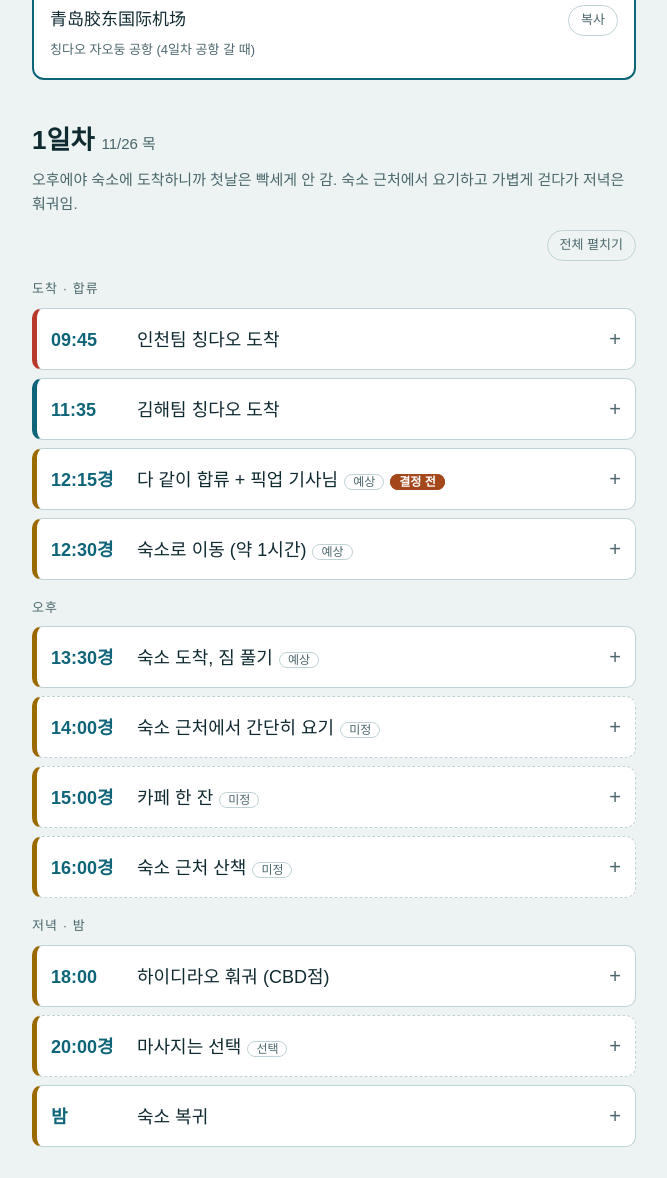
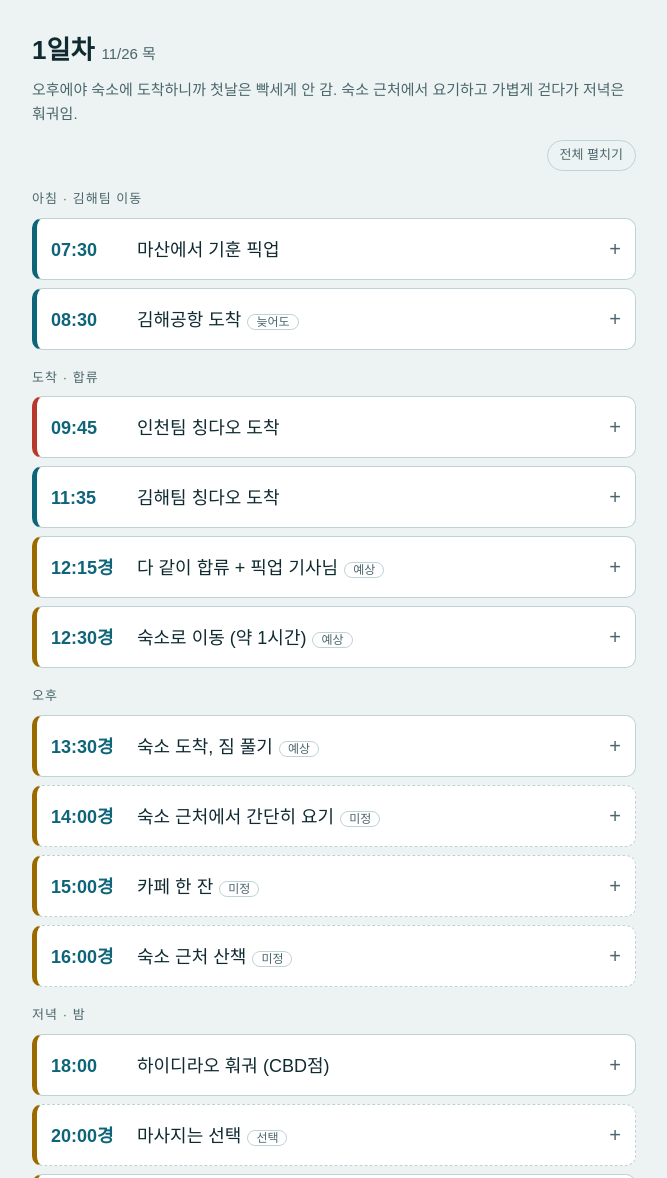
Before and after one commit to smartvipo-max/qingdao-trip, a plain HTML site: page index.html in a window 1280 px wide. Shown: the part 1622-2800 px from the top of the page, without its empty margins (306-973 px from the left). Drawn offline with Linux system fonts and the light colour scheme.

Commit message:
Add files via upload

```diff
--- a/index.html
+++ b/index.html
@@ -128,8 +128,8 @@ details[open]>summary::after{content:"–"}
   <h2>여행 멤버</h2>
   <ul class="members">
     <li><b>웅이</b><span>사천 · 김해 출발</span></li>
-    <li><b>군세</b><span>진주 · 김해 출발</span></li>
-    <li><b>나</b><span>마산 · 김해 출발</span></li>
+    <li><b>군세</b><span>진주 · 김해 출발 · 부총무</span></li>
+    <li><b>나</b><span>마산 · 김해 출발 · 주 총무</span></li>
     <li><b>세워이</b><span>양주 · 인천 출발</span></li>
     <li><b>준미</b><span>부평 · 인천 출발</span></li>
   </ul>
@@ -150,7 +150,6 @@ details[open]>summary::after{content:"–"}
 <text class="rm-time incheon" x="192" y="268">09:45 도착</text>
 </svg><p>김해팀 3명, 인천팀 2명이 각자 공항에서 모여서 비행기 타고 칭다오에서 만남. 도착 시각은 현지 기준.</p></figure>
   <p class="intro" style="margin-top:14px">일정은 상황 따라 언제든 바뀜. 시간 누르면 세부 내용이랑 한자 이름이 나옴. 점선 칸은 '후보'라서 아직 미확정이고, 점선 테두리 박스는 갈아탈 수 있는 '플랜 B'임.</p>
-  <div class="decbox"><b>결정 전</b> 표시는 아직 안 정해서 디스코드 통화에서 같이 정할 항목임. 정해지면 이 표시 지우고 내용 바꿈.</div>
 
   <div class="taxi" id="taxi"></div>
   </section>
@@ -159,7 +158,7 @@ details[open]>summary::after{content:"–"}
   <div id="zh"></div>
   <div id="info"></div>
 
-  <p class="foot">집현회 제 9회 칭다오 여행 · 2026.11.05 기준 정리본 · 시각은 전부 현지 기준(한국보다 1시간 느림). '예상' 표시된 시각이랑 요금은 상황 따라 바뀔 수 있음. 가게 정보(한자 이름, 주소, 지도 링크)는 2026.10.25 기준 자료라서 영업 여부는 가기 전에 고덕지도에서 다시 확인함.</p>
+  <p class="foot">집현회 제 9회 칭다오 여행 · 2026.11.21 기준 정리본 · 시각은 전부 현지 기준(한국보다 1시간 느림). '예상' 표시된 시각이랑 요금은 상황 따라 바뀔 수 있음. 가게 정보(한자 이름, 주소, 지도 링크)는 2026.10.25 기준 자료라서 영업 여부는 가기 전에 고덕지도에서 다시 확인함.</p>
 </main>
 
 <script>
@@ -171,10 +170,13 @@ const P = {"56": {"ko": "하이디라오 CBD점", "tip": "숙소 근처 훠궈
  notes: [['제목','내용'], ...]   places: [가게번호, ...]   keys: [{zh,ko}]  (고덕지도 검색어) */
 const DAYS = [
  {id:'day1', label:'1일차', date:'11/26 목', intro:'오후에야 숙소에 도착하니까 첫날은 빡세게 안 감. 숙소 근처에서 요기하고 가볍게 걷다가 저녁은 훠궈임.', items:[
+  {sep:'아침 · 김해팀 이동'},
+  {t:'07:30', title:'마산에서 기훈 픽업', team:'gimhae', desc:'웅이가 군세(진주)를 태우고 7:30까지 마산에 도착함. 마산에서 기훈이 합류해서 김해공항으로 감.'},
+  {t:'08:30', title:'김해공항 도착', team:'gimhae', tag:'늦어도', desc:'늦어도 8:30까지는 도착함. 수속하고 출국함.'},
   {sep:'도착 · 합류'},
   {t:'09:45', title:'인천팀 칭다오 도착', team:'incheon', desc:'공항에서 김해팀 올 때까지 대기함. 알리페이, 환전 해두고 기다림. eSIM은 기훈이가 사서 각자한테 QR 보내줌.'},
   {t:'11:35', title:'김해팀 칭다오 도착', team:'gimhae', desc:'입국심사 받고 짐 찾아서 나옴.'},
-  {t:'12:15경', title:'다 같이 합류 + 픽업 기사님', team:'all', tag:'예상', desc:'공항 미팅 서비스로 기사님 만나서 차 탐. 기사님이 이름 적힌 피켓 들고 있음.', dec:'합류 시각이 12:15경으로 맞는지, 5명 + 캐리어 5개가 한 차에 실리는지 기사님께 확인.', notes:[['차량','차량번호는 단톡방에 따로 공유함'],['인원','5명 + 캐리어 5개 (공간 되는지 기사님께 확인)'],['요금','5명 합쳐 약 7만 원']]},
+  {t:'12:15경', title:'다 같이 합류 + 픽업 기사님', team:'all', tag:'예상', desc:'공항 미팅 서비스로 기사님 만나서 차 탐. 기사님이 이름 적힌 피켓 들고 있음. 5명 + 캐리어 5개 다 들어가는 것 확인됨.', notes:[['차량','차량번호는 단톡방에 따로 공유함'],['인원','5명 + 캐리어 5개 (다 들어가는 것 확인함)'],['요금','5명 합쳐 약 7만 원']]},
   {t:'12:30경', title:'숙소로 이동 (약 1시간)', team:'all', tag:'예상', desc:'공항에서 숙소까지 약 50km라 차로 1시간쯤 걸림. 차에서 잠깐 쉼. 교통 상황 따라 달라짐.', notes:[['숙소','메후드 레스티 호텔 칭다오 CBD']]},
   {sep:'오후'},
   {t:'13:30경', title:'숙소 도착, 짐 풀기', team:'all', tag:'예상', desc:'패밀리 스위트에 엑스트라 베드 놓고 5명 같이 묵음. 체크인이 아직 안 되면 짐만 맡기고 나감.', places:['H']},
@@ -183,7 +185,7 @@ const DAYS = [
   {t:'16:00경', title:'숙소 근처 산책', team:'all', tag:'미정', cand:true, desc:'해안가를 걷고 싶은데 숙소에서 걸어갈 만한 바다가 있는지는 아직 확인 못 함. 고덕지도에서 숙소 기준으로 보고, 없으면 주변 공원이나 상가 거리를 걸음. 해는 5시 전후로 지고 바람이 차니까 겉옷 챙김.'},
   {sep:'저녁 · 밤'},
   {t:'18:00', title:'하이디라오 훠궈 (CBD점)', team:'all', desc:'한국에서도 먹던 맛이라 첫날 저녁으로 무난함. 숙소 근처 지점이라 이동이 짧음. 대기 길 수 있어서 번호표 미리 확인함.', notes:[['볼거리','변검 공연, 수타면 쇼'],['팁','마라랑 토마토 육수가 무난하다는 후기'],['서비스','젤네일 무료 서비스 있다는 후기']], places:[56]},
-  {t:'20:00경', title:'마사지는 선택', team:'all', tag:'선택', cand:true, desc:'엑셀에는 숙소 근처 마사지집이 없음. 첫날 피곤하면 패스하고, 받고 싶으면 고덕지도에서 검색함. 믹스몰 쪽 영족당, 구적족도는 2일차 플랜 B에 들어 있음.', keys:[{zh:'足疗',ko:'발마사지'},{zh:'按摩',ko:'마사지'}]},
+  {t:'20:00경', title:'마사지는 선택', team:'all', tag:'선택', cand:true, desc:'엑셀에는 숙소 근처 마사지집이 없음. 첫날 피곤하면 패스하고, 받고 싶으면 고덕지도에서 검색함. 영족당 발마사지는 3일차에 갈 예정이라 첫날은 패스해도 됨.', keys:[{zh:'足疗',ko:'발마사지'},{zh:'按摩',ko:'마사지'}]},
   {t:'밤', title:'숙소 복귀', team:'all', desc:'내일은 구시가지 걷는 날이라 일찍 쉼.'}
  ]},
 
@@ -201,7 +203,7 @@ const DAYS = [
   {t:'17:45경', title:'타이동에서 양꼬치 저녁', team:'all', tag:'예상', desc:'대하푸가 웨이팅 없다는 후기라 무난함. 맛이 센 편이고 실내 흡연이 되는 가게라 참고. 무예슬거는 웨이팅이 엄청 길어서 가려면 웨이팅 걸어놓고 야시장 다녀오는 식으로.', places:[38,37]},
   {t:'19:30경', title:'타이동 야시장', team:'all', tag:'예상', desc:'간식 들고 천천히 걷는 밤 산책임. 11월은 밤바람이 차서 노점 운영은 현장에서 확인함.', places:[36,39]},
   {t:'21:00경', title:'발마사지는 선택', team:'all', tag:'선택', cand:true, desc:'야시장 근처 가성비 발마사지집. 위챗으로 예약함.', places:[35]},
-  {t:'22:00경', title:'택시로 숙소 복귀', team:'all', tag:'예상', dec:'디디를 한 대로 탈지 두 대로 나눠 탈지, 누가 호출하고 누가 결제할지.', desc:'디디 택시 이용함. 숙소 한자 주소는 맨 위 박스에 있음.'}
+  {t:'22:00경', title:'택시로 숙소 복귀', team:'all', tag:'예상', desc:'디디 택시 한 대에 5명이 다 같이 탐. 숙소 한자 주소는 맨 위 박스에 있음.'}
  ],
  planB:{title:'플랜 B · 믹스몰 코스', note:'구시가지 대신', intro:'구시가지 대신 믹스몰이랑 5.4광장 쪽에서 하루 보내는 코스임. 식당, 카페, 마사지가 한 곳에 다 모여 있어서 편한데, 사람 많은 핫한 동네라 우리 취향이 아닐 수도 있음. 숙소에서 택시로 13분쯤 걸림.', items:[
   {t:'10:00', title:'늦은 아침 후 택시로 믹스몰', team:'all', desc:'호텔에서 아침 먹고 택시로 이동함. 루위를 오픈런으로 가고 싶으면 10:30까지 도착해야 해서 조금 일찍 나감.'},
@@ -211,7 +213,7 @@ const DAYS = [
   {t:'16:30', title:'5.4광장 해안 산책', team:'all', desc:'믹스몰 바로 옆임. 해 지는 시간이라 노을이랑 야경, 건물 레이저쇼를 같이 볼 수 있음. 바람 차니까 겉옷 필수임.', places:[27]},
   {t:'18:00', title:'저녁', team:'all', tag:'후보', cand:true, desc:'훠궈를 이미 먹었으면 해산물 요리나 양꼬치로.', places:[30,34,33]},
   {t:'20:00', title:'발마사지', team:'all', tag:'예약 필요', desc:'영족당은 믹스몰에서 3분 거리. 구적족도는 걸어서 9분인데 사람이 많아서 예약이 필요함.', places:[1,28,25]},
-  {t:'21:30경', title:'택시로 숙소 복귀', team:'all', tag:'예상', desc:'디디 택시 이용함.'}
+  {t:'21:30경', title:'택시로 숙소 복귀', team:'all', tag:'예상', desc:'디디 택시 한 대에 5명이 다 같이 탐.'}
  ]}},
 
  {id:'day3', label:'3일차', date:'11/28 토', intro:'바다 쪽을 걷는 날. 소어산에서 내려다보고 해안 산책길 따라 걷다가, 저녁 전에 마사지 받음. 기념품도 이날 몰아서 삼.', items:[
@@ -220,39 +222,38 @@ const DAYS = [
   {t:'11:00', title:'소어산 공원 (북문)', team:'all', desc:'붉은 지붕이랑 푸른 바다 한눈에 보이는 전망 명소임. 북문에서 내리면 정상까지 5분이라 편함. 엑셀에는 무료 뷰 포인트로 나옴.', places:[53]},
   {t:'12:00', title:'루쉰공원 해안 산책길', team:'all', desc:'소어산 다음 코스로 바다 따라 걸음. 이어서 팔대관 쪽으로 걸어가도 됨.', places:[52]},
   {t:'12:45', title:'팔대관 + 화석루 구경', team:'all', tag:'선택', desc:'1930년대 유럽식 별장 거리. 엑셀에는 없는 곳이라 한자 이름만 적어둠. 화석루 입장료는 8.5위안 (참고한 일정 기준).', keys:[{zh:'八大关',ko:'팔대관'},{zh:'花石楼',ko:'화석루'}]},
-  {t:'13:30', title:'점심', team:'all', tag:'후보', cand:true, dec:'화춘식당 vs 샹이거. 샹이거는 영상(新都心店)과 엑셀(漳州二路店) 지점이 달라서 어느 지점으로 갈지도 정함.', desc:'화춘식당은 현지인들이 가는 집임. 샹이거 북경오리는 가게가 좁고 웨이팅이 있어서 배달 주문을 많이 추천한다고 함.', places:[54,32]},
+  {t:'13:30', title:'점심: 화춘식당', team:'all', desc:'점심은 화춘식당으로 정함. 현지인들이 가는 집이고 가지볶음, 가리비 요리, 바지락볶음이 후기에 많이 나옴.', places:[54]},
   {sep:'오후'},
-  {t:'15:00', title:'마트 기념품 쇼핑 + 휴식', team:'all', desc:'기념품은 이때 한 번에 삼. 마지막 날 아침에 인천팀이 일찍 떠나서임.', places:[29]},
-  {t:'17:00', title:'마사지', team:'all', tag:'예약 필요', cand:true, dec:'전신으로 갈지 발마사지로 갈지. 구적족도는 영상(망경점)과 엑셀(민강로점) 지점이 달라서 어느 지점인지도 정함.', desc:'엑셀에서 확인되는 마사지집은 전부 발마사지나 헤드스파라서, 전신마사지는 확정 못 함. 발마사지로 가거나, 전신은 아래 검색어로 따로 찾음. 구적족도는 이온몰 근처라 동선이 이어짐.', places:[28,1,25], keys:[{zh:'全身按摩',ko:'전신마사지'}]},
+  {t:'15:00', title:'마트 기념품 쇼핑 + 휴식', team:'all', desc:'기념품은 이때 한 번에 삼. 마지막 날 아침에 다 같이 일찍 공항으로 출발해서임.', places:[29]},
+  {t:'17:00', title:'영족당 발마사지', team:'all', tag:'예약 필요', desc:'발마사지는 영족당으로 정함. 믹스몰 쪽이라 마트 구경 끝나고 택시로 이동함. 위챗으로 미리 예약함.', places:[1]},
   {sep:'저녁 · 밤'},
   {t:'19:00경', title:'마지막 저녁: 해산물 or 생선요리', team:'all', tag:'후보', cand:true, desc:'마지막 저녁이라 맥주도 같이 함. 루위는 사람이 많아서 16:30 오픈런이 좋고 14:30~16:30은 브레이크타임임. 해산물집은 가격 단위(접시 / 500g) 꼭 확인함.', places:[11], keys:[{zh:'依海湾蒸汽海鲜烤肉',ko:'해산물 후보 (엑셀 외)'}]},
-  {t:'밤', title:'선택: 숙소 근처 야경 산책', team:'all', tag:'선택', desc:'소화시킬 겸 가볍게 걸음. 피곤하면 패스함. 인천팀 내일 일찍 떠나서 길게 안 잡음.'}
+  {t:'밤', title:'선택: 숙소 근처 야경 산책', team:'all', tag:'선택', desc:'소화시킬 겸 가볍게 걸음. 피곤하면 패스함. 내일 아침 일찍 공항 가야 해서 길게 안 잡음.'}
  ]},
 
- {id:'day4', label:'4일차', date:'11/29 일', intro:'인천팀이랑 김해팀 비행기 시간이 달라서 아침부터 따로 움직임.', items:[
-  {sep:'인천팀'},
-  {t:'06:30', title:'기상 + 짐 정리', team:'incheon', tag:'예상', dec:'공항 갈 때 인천팀 2명이 택시를 따로 탈지, 김해팀이랑 같이 갈지.', desc:'짐은 전날 밤에 대부분 싸둠. 공항 가는 택시는 전날 미리 디디로 예약해둠.'},
-  {t:'07:00', title:'숙소 출발', team:'incheon', tag:'예상', desc:'공항까지 약 1시간 걸림.', places:[62]},
-  {t:'10:55', title:'칭다오 출발 → 인천 13:25 도착', team:'incheon', desc:'8시쯤 공항 도착해서 수속하고 기다림.'},
-  {sep:'김해팀'},
-  {t:'08:30', title:'여유로운 아침', team:'gimhae', desc:'호텔 조식 먹고 마지막으로 근처 가볍게 걸음.'},
-  {t:'09:00경', title:'체크아웃 + 공항 이동', team:'gimhae', tag:'예상', dec:'인천팀과 같이 갈지 따로 갈지, 택시 몇 대로 갈지.', desc:'택시로 공항 감. 공항 도착은 10시 전후 예상임.'},
-  {t:'12:35', title:'칭다오 출발 → 부산 15:35 도착', team:'gimhae', desc:'수속하고 점심 먹음. 남은 위안화는 공항에서 다 씀.'}
+ {id:'day4', label:'4일차', date:'11/29 일', intro:'비행기 시간은 서로 다르지만 공항까지는 김해팀, 인천팀 다 같이 택시 한 대로 움직임. 인천팀 비행기가 먼저라 그 시간에 맞춰 일찍 나감.', items:[
+  {sep:'아침 · 공항 이동 (다 같이)'},
+  {t:'06:30', title:'기상 + 짐 정리', team:'all', tag:'예상', desc:'짐은 전날 밤에 대부분 싸둠. 체크아웃 준비까지 해두고, 공항 가는 택시는 전날 미리 디디로 예약해둠.'},
+  {t:'07:00', title:'체크아웃 + 숙소 출발', team:'all', tag:'예상', desc:'디디 택시 한 대에 5명이 다 같이 탐. 공항까지 약 1시간 걸림.', places:[62]},
+  {t:'08:00경', title:'칭다오 공항 도착', team:'all', tag:'예상', desc:'다 같이 도착해서 인천팀부터 수속함. 김해팀은 비행기가 늦어서 수속 후 공항에서 점심 먹고 기다림.'},
+  {sep:'비행기'},
+  {t:'10:55', title:'인천팀 칭다오 출발 → 인천 13:25 도착', team:'incheon', desc:'수속하고 인천팀 먼저 헤어짐.'},
+  {t:'12:35', title:'김해팀 칭다오 출발 → 부산 15:35 도착', team:'gimhae', desc:'수속하고 점심 먹음. 남은 위안화는 공항에서 다 씀.'}
  ]}
 ];
 
 const INFO = [
  ['고덕지도(高德地图) 쓰는 법',['현지에서는 고덕지도가 제일 정확함. 한글이나 영어로 검색하면 안 나오는 경우가 많아서 한자로 입력해야 함.','가게 카드에서 한자 이름 옆 복사 버튼 누르고 고덕지도 검색창에 붙여넣으면 됨. "고덕지도 열기"를 누르면 바로 그 가게로 열림.','택시 탈 때는 한자 주소를 기사님한테 보여주면 됨.','정보가 2026.10.25 기준이라 영업 여부가 바뀌었을 수 있음. 가기 전에 한자 이름으로 다시 검색해서 확인함.']],
  ['입국 · 비자',['한국 일반여권은 30일 이내 관광이면 무비자임. 발표된 무비자 기간이 2026.12.31까지라서 이번 여행은 해당됨.','입국심사에서 목적 물을 수 있으니 왕복 항공권이랑 숙소 예약 화면 폰에 저장해둠.','호텔 체크인 때 여권 보여주고 숙박 등록함.','입국 신고 전에 지문 등록이 필수라고 함. 방법은 통화에서 안내함. 입국신고서는 미리 작성해두면 빠름.','숙소 샤워기에는 필터가 없어서 샤워기 필터를 챙기는 게 좋다고 함.','시차는 한국보다 1시간 느림. 한국 12시면 칭다오 11시임.']],
- ['결제 · 환전',['알리페이나 위챗페이 QR 결제 많이 씀. 한국에서 미리 설치하고 해외결제 카드 등록해둠.','알리페이는 한 번에 200위안 이상 결제하면 수수료 3%가 붙음. 카카오페이(Alipay+)로 되는 곳은 수수료가 없다고 함.','현금은 소액만 챙기고, 10·20·50위안 섞어두면 편함. 금액은 통화에서 정함.','공용 경비를 어떻게 걷고 누가 결제할지는 통화에서 정함. 4일 기준 1인 약 25만 원 정도로 어림함.','환율은 11/5 기준 1위안 약 201.6원임. 출발 전에 한 번 더 확인함.'],1],
+ ['결제 · 환전',['알리페이나 위챗페이 QR 결제 많이 씀. 한국에서 미리 설치하고 해외결제 카드 등록해둠.','알리페이는 한 번에 200위안 이상 결제하면 수수료 3%가 붙음. 카카오페이(Alipay+)로 되는 곳은 수수료가 없다고 함.','현금은 소액만 챙기고, 10·20·50위안 섞어두면 편함.','주 총무는 기훈, 부총무는 군세가 맡음. 공용 경비는 이미 다 걷었고, 총무 기훈이 알리페이에 카드를 등록해서 그걸로 결제함. 4일 기준 1인 약 25만 원 정도로 어림함.','환율은 11/5 기준 1위안 약 201.6원임. 출발 전에 한 번 더 확인함.']],
  ['통신 (eSIM)',['eSIM은 기훈이가 사서 한 명씩 QR 보내줌. 출발 전에 미리 설치 가능한지는 업체 안내대로 확인함.','중국에서는 구글 같은 서비스가 막혀 있음. eSIM으로 충분한지, VPN이 필요한지는 통화에서 확인함.']],
- ['교통',['지하철이랑 디디(DiDi) 택시 조합이 제일 편함. 목적지 앱에 찍으면 기사님한테 전달돼서 중국어 몰라도 됨.','우리 일정은 택시 위주라 5명이 나눠 타면 부담 적음.','디디 차량을 몇 대로 나눠 탈지, 누가 호출할지는 통화에서 정함.','숙소 주소는 중국어로 캡처해둠.'],1],
- ['한국 → 공항 이동 (김해팀)',['김해공항까지 어떻게 갈지(군세 차량 이용 여부, 주차 vs 택시·버스, 몇 시에 모일지)는 통화에서 정함.','출발 시각이 이른 편이라 전날 모이는 방법도 같이 얘기함.'],1],
+ ['교통',['지하철이랑 디디(DiDi) 택시 조합이 제일 편함. 목적지 앱에 찍으면 기사님한테 전달돼서 중국어 몰라도 됨.','디디는 무조건 5명이 한 대에 다 같이 탐. 택시 위주 일정이라 요금은 5명이 나누면 부담 적음.','숙소 주소는 중국어로 캡처해둠.']],
+ ['한국 → 공항 이동 (김해팀)',['웅이 차로 이동함. 웅이가 사천에서 출발해 군세(진주)를 태우고, 7:30까지 마산에 와서 기훈을 태움.','김해공항에는 늦어도 8:30까지 도착함.','칭다오행 11:35 도착 비행기라 시간 여유는 있지만, 아침이 이른 편이라 전날 일찍 쉼.']],
  ['레스토랑 예약 (위챗)',['웨이팅이 긴 집은 위챗으로 예약이나 줄서기가 되는 경우가 있음. 위챗 예약 가능한 마사지집은 장소 카드에 위챗 ID를 적어둠.','누가 예약을 맡을지는 통화에서 정함.']],
  ['날씨 · 옷차림',['11월 말 2~9도에 바닷바람 셈. 해는 5시 전후로 짐.','패딩이나 방풍 겉옷, 목도리, 장갑 챙기면 야시장이랑 해안 산책이 훨씬 편함.']],
  ['전압 · 콘센트',['220V라서 한국이랑 같음. 충전기는 대부분 겸용이라 변환기 필요 없음.','콘센트 모양이 섞여 있어서 멀티 어댑터 하나 챙김.']]
 ];
-const CHECK=['여권 (유효기간 확인)','왕복 항공권 화면 저장','숙소 예약확인서 + 중국어 주소 캡처','알리페이 설치 + 해외결제 카드 등록','위챗 설치','입국신고서 미리 작성','지문 등록','샤워기 필터','고덕지도(高德地图) 설치','소액 위안화 (금액은 통화에서 정함)','eSIM QR 받아서 설치','멀티 어댑터 + 보조배터리','패딩 또는 방풍 겉옷','여행자보험','공항 픽업 예약 화면 저장'];
+const CHECK=['여권 (유효기간 확인)','왕복 항공권 화면 저장','숙소 예약확인서 + 중국어 주소 캡처','알리페이 설치 + 해외결제 카드 등록','위챗 설치','입국신고서 미리 작성','지문 등록','샤워기 필터','고덕지도(高德地图) 설치','소액 위안화','eSIM QR 받아서 설치','멀티 어댑터 + 보조배터리','패딩 또는 방풍 겉옷','여행자보험','공항 픽업 예약 화면 저장'];
 
 const HOT = ['사람 많음','웨이팅','웨이팅 김','웨이팅 가능','오픈런','MZ 핫플','SNS 유명','실내 흡연 가능','흡연구역 있음'];
 const esc=s=>String(s==null?'':s).replace(/[&<>"]/g,c=>({'&':'&amp;','<':'&lt;','>':'&gt;','"':'&quot;'}[c]));
```
